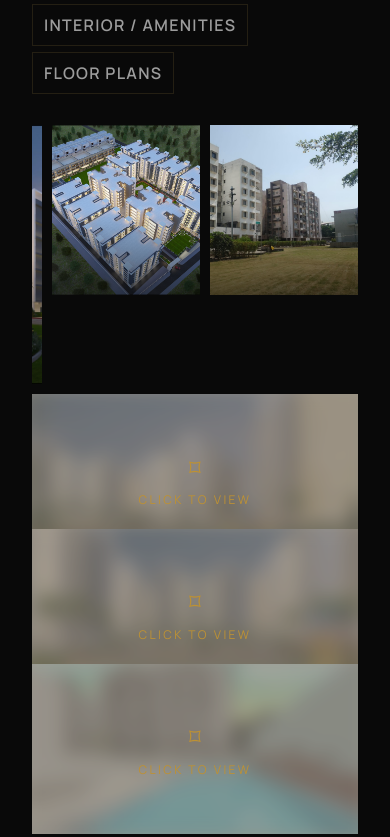
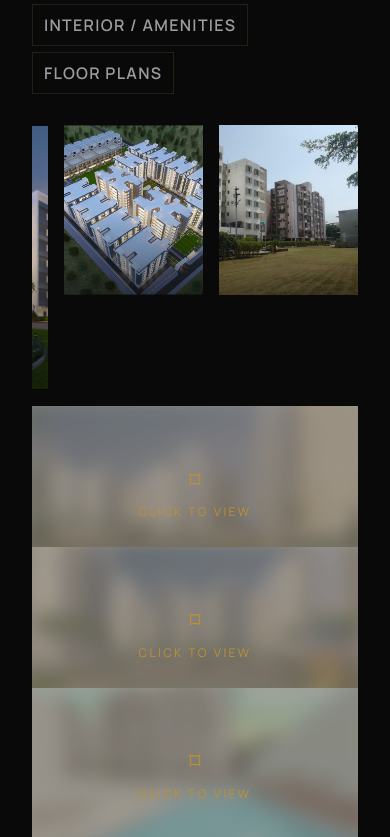
Before and after one commit to amitpableinventurs-prog/vastu.github.io, a React (Vite) app: page / in a window 390 px wide. Shown: the part 5327-6164 px from the top of the page. Built offline with nearby package versions, Linux system fonts and the light colour scheme.

Commit message:
Fix mobile page spacing

```diff
--- a/src/App.css
+++ b/src/App.css
@@ -1058,6 +1058,7 @@ button,
   .gallery-grid {
     grid-auto-rows: clamp(115px, 32vw, 150px);
     grid-template-rows: none;
+    gap: 16px !important;
   }
 
   .sticky-actions button,
@@ -1066,4 +1067,13 @@ button,
     min-height: 61px;
     white-space: nowrap;
   }
+
+  /* Keep the fixed action bar from covering the last mobile content. */
+  main {
+    padding-bottom: calc(61px + env(safe-area-inset-bottom));
+  }
+
+  .sticky-actions {
+    padding-bottom: env(safe-area-inset-bottom);
+  }
 }
```
